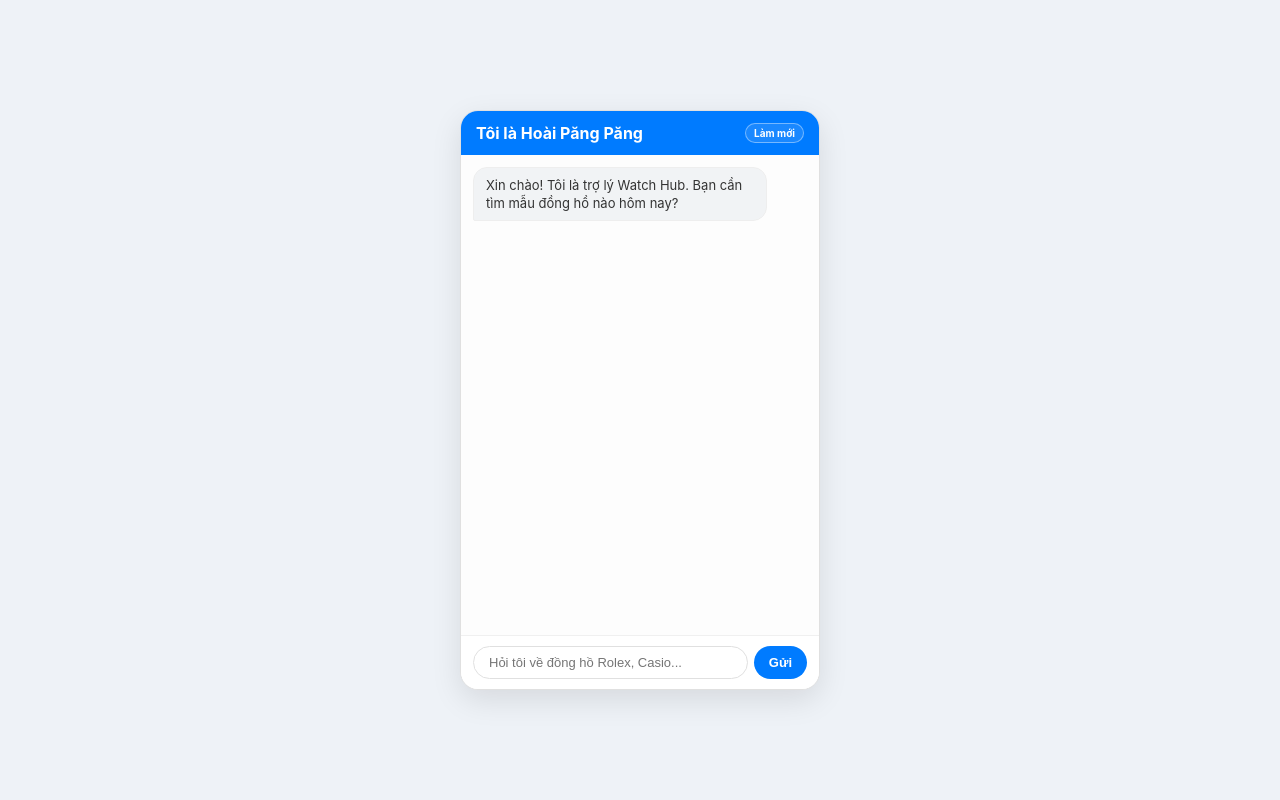
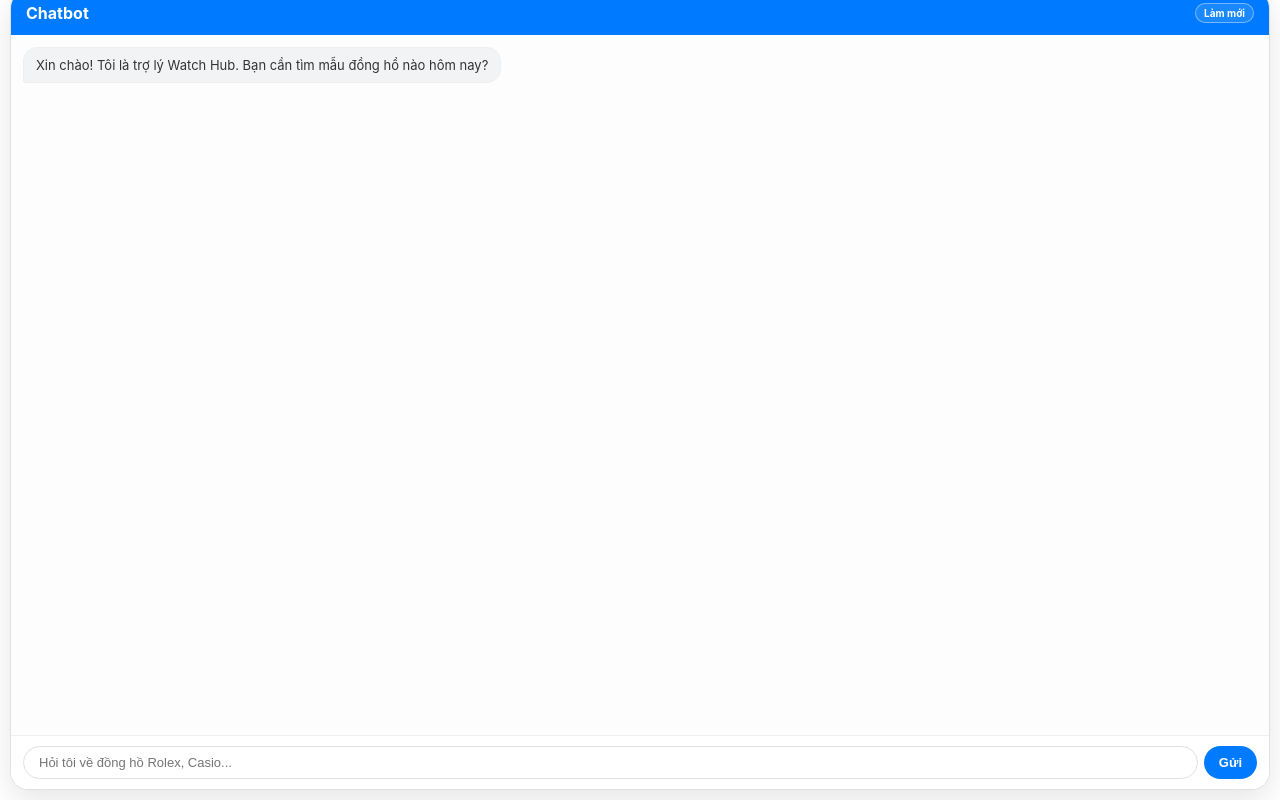
Before and after one commit to BangNNH/SP26_DUAN1, a PHP site: page /SP26_DuAn1/chat-plugin.php in a window 1280 px wide. Run offline with PHP 8.4, Linux system fonts and the light colour scheme; some libraries are stand-ins or nearby versions.

Commit message:
fix giao diện chatbot và hủy đơn hàng

```diff
--- a/chat-plugin.php
+++ b/chat-plugin.php
@@ -136,10 +136,9 @@ if ($_SERVER['REQUEST_METHOD'] === 'POST' && !empty($_POST['message'])) {
 
     body {
         font-family: 'Inter', 'Segoe UI', sans-serif;
-        background: #eef2f7;
         display: flex;
         justify-content: center;
-        align-items: center;
+        align-items: end;
         height: 100vh;
         margin: 0;
         padding: 10px;
@@ -148,9 +147,9 @@ if ($_SERVER['REQUEST_METHOD'] === 'POST' && !empty($_POST['message'])) {
     /* 2. KHUNG CHAT CHÍNH - ĐÃ THU NHỎ */
     #chat-container {
         width: 100%;
-        max-width: 360px; /* Thu hẹp từ 400px xuống 360px */
-        height: 80vh;
-        max-height: 580px; /* Giảm chiều cao xuống một chút */
+        /* max-width: 360px; */
+        height: 100vh;
+        /* max-height: 580px;  */
         background: #ffffff;
         border-radius: 18px;
         box-shadow: 0 10px 30px rgba(0, 0, 0, 0.1);
@@ -261,7 +260,7 @@ if ($_SERVER['REQUEST_METHOD'] === 'POST' && !empty($_POST['message'])) {
 <body>
     <div id="chat-container">
         <h2>
-            <span>Tôi là Hoài Păng Păng</span>
+            <span>Chatbot</span>
             <a href="?clear=1" class="clear-btn">Làm mới</a>
         </h2>
 
--- a/mvc-oop-basic/controllers/OrderController.php
+++ b/mvc-oop-basic/controllers/OrderController.php
@@ -247,7 +247,8 @@ class OrderController
     {
         if (isset(($_SESSION['user_client']))) {
             // Lấy ra thông tin tài khoản đăng Nhập
-            $user = $this->modelTaiKhoan->getTaiKhoanFromEmail($_SESSION['user_client']);
+            $user = $this->modelTaiKhoan->getTaiKhoanFromEmail($_SESSION['user_client']['email']);
+            // debug($user);
             $tai_khoan_Id = $user['id'];
 
             //lấy id đơn hàng truyền từ BASE_URL
--- a/mvc-oop-basic/views/layout/footer.php
+++ b/mvc-oop-basic/views/layout/footer.php
@@ -164,7 +164,7 @@
         <img src="https://cdn-icons-png.flaticon.com/512/8943/8943377.png" width="60" style="filter: drop-shadow(0px 4px 10px rgba(0,0,0,0.3));">
     </div>
 
-    <iframe id="ai-frame" src="/SP26_DUAN1/chat-plugin.php" style="display:none; position:fixed; bottom:160px; right:30px; width:350px; height:600px; border:none; box-shadow:0 5px 25px rgba(0,0,0,0.2); border-radius:15px; z-index:9999;"></iframe>
+    <iframe id="ai-frame" src="/SP26_DUAN1/chat-plugin.php" style="display:none; position:fixed; bottom:160px; right:30px; width:350px; height:420px; border:none; box-shadow:0 5px 25px rgba(0,0,0,0.2); border-radius:15px; z-index:9999;"></iframe>
 
     <script>
         function toggleAI() {
```
